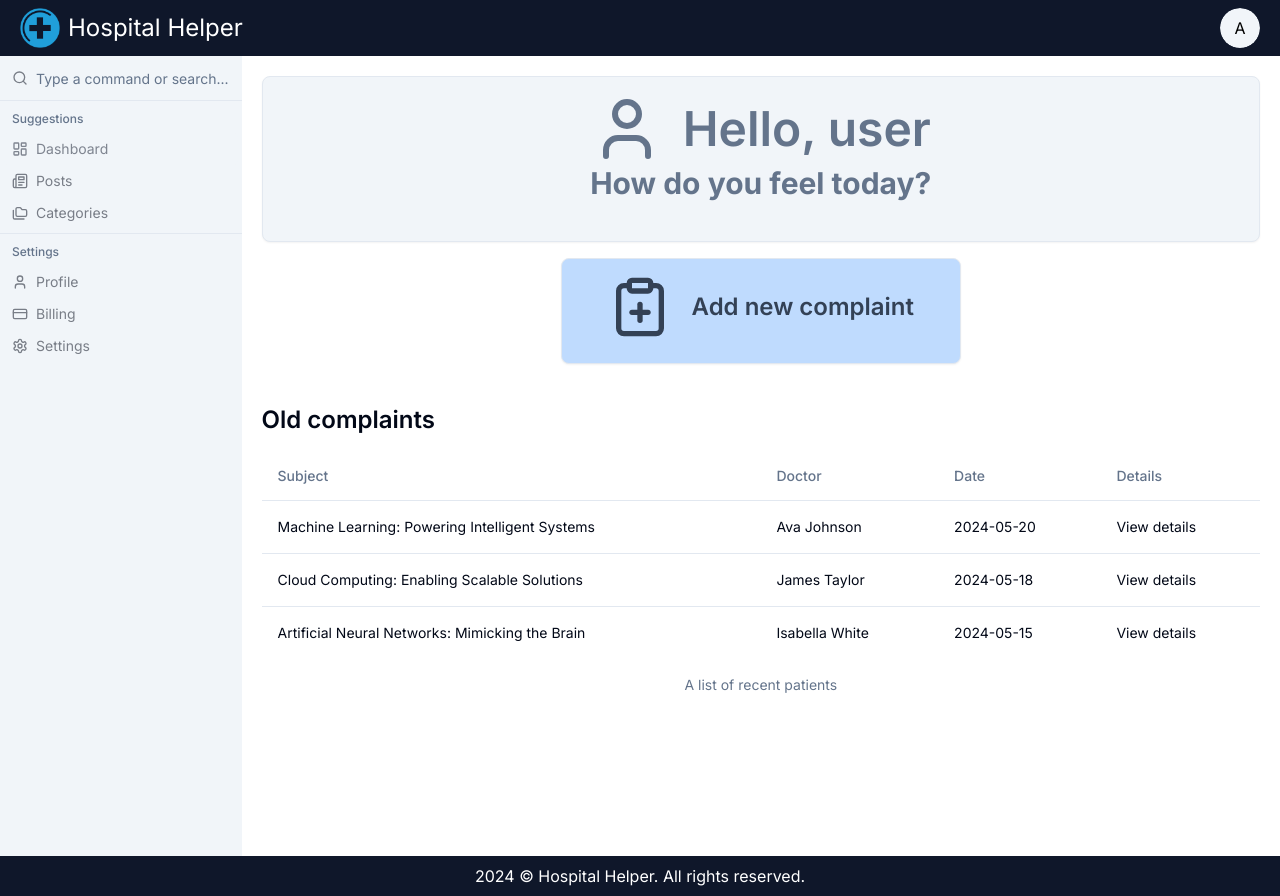
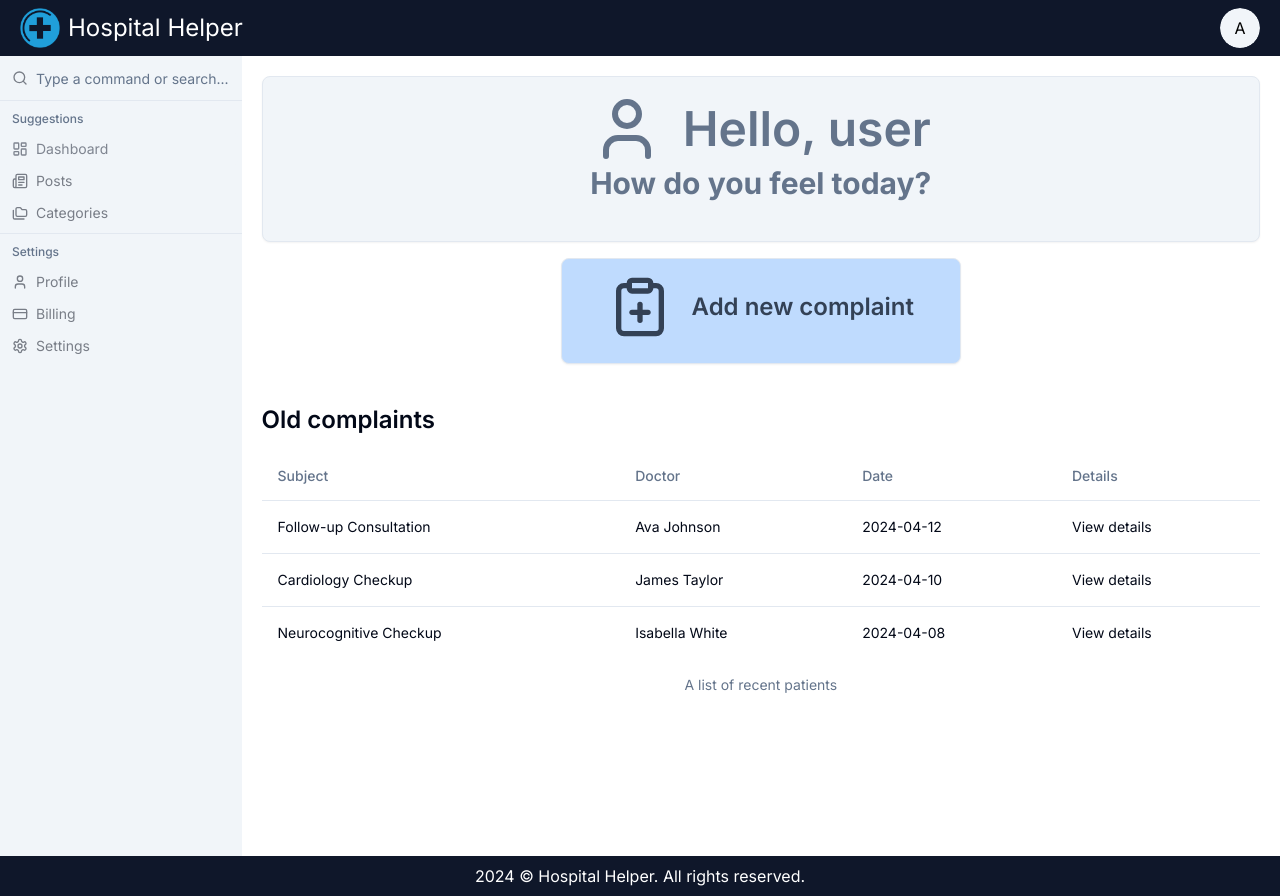
Before and after one commit to daryabagmet/admin-panel-info, a Next.js app: page / in a window 1280 px wide. Built offline with nearby package versions, Linux system fonts and the light colour scheme.

Commit message:
Update complaints.ts

```diff
--- a/data/complaints.ts
+++ b/data/complaints.ts
@@ -6,228 +6,228 @@ const complaints: Complaint[] = [
     subject: 'High blood pressure',
     body: 'Headache, high blood pressure',
     doctor: 'John Doe',
-    date: '2024-05-01',
+    date: '2024-03-21',
     results: [
       {
         id: '1',
         title: 'Blood test',
         result: 'C-protein level',
         doctor: 'Jane Benett',
-        date: '2024-05-01',
+        date: '2024-03-21',
       },
       {
         id: '2',
         title: 'Blood test',
-        result: 'Sugar level',
+        result: 'High glucose level',
         doctor: 'Alex Jown',
-        date: '2024-05-01',
+        date: '2024-03-21',
       },
     ],
   },
   {
     id: '2',
-    subject: 'Quantum Computing: A New Era of Computing',
-    body: 'Quantum computing holds the potential to solve problems...',
+    subject: 'General Checkup',
+    body: 'Routine health checkup for overall well-being',
     doctor: 'Emily Smith',
-    date: '2024-04-28',
+    date: '2024-03-23',
     results: [
       {
         id: '1',
         title: 'Blood test',
         result: 'OK',
         doctor: 'Mark Jason',
-        date: '2024-04-28',
+        date: '2024-03-23',
       },
       {
         id: '2',
         title: 'Blood test',
         result: 'OK',
         doctor: 'Sarah Neil',
-        date: '2024-04-28',
+        date: '2024-03-23',
       },
     ],
   },
   {
     id: '3',
-    subject: 'Blockchain: Transforming Industries',
-    body: 'Blockchain technology is disrupting traditional industries...',
+    subject: 'Cholesterol Level Check',
+    body: 'Check cholesterol levels as part of regular heart health monitoring',
     doctor: 'David Johnson',
-    date: '2024-05-03',
+    date: '2024-03-26',
     results: [
       {
         id: '1',
         title: 'Blood test',
         result: 'High cholesterine level',
         doctor: 'Lucy',
-        date: '2024-05-03',
+        date: '2024-03-26',
       },
       {
         id: '2',
         title: 'Blood test',
         result: 'OK',
         doctor: 'Michael',
-        date: '2024-05-03',
+        date: '2024-03-26',
       },
     ],
   },
   {
     id: '4',
-    subject: 'The Future of Augmented Reality',
-    body: 'Augmented Reality (AR) is changing the way we interact...',
+    subject: 'Follow-up Visit',
+    body: 'AR applications and therapy progress check',
     doctor: 'Sophia Williams',
-    date: '2024-05-05',
+    date: '2024-03-28',
     results: [
       {
         id: '1',
         title: 'Blood test',
         result: 'AR applications are amazing!',
         doctor: 'Grace',
-        date: '2024-05-05',
+        date: '2024-03-28',
       },
       {
         id: '2',
         title: 'Blood test',
         result: "Can't wait to see AR integrated into everyday life.",
         doctor: 'Jack',
-        date: '2024-05-05',
+        date: '2024-03-28',
       },
     ],
   },
   {
     id: '5',
-    subject: 'The Internet of Things (IoT): Connecting Everything',
-    body: 'The Internet of Things (IoT) is creating interconnected...',
+    subject: 'Diabetes Screening',
+    body: 'Screening for diabetes through blood tests',
     doctor: 'Andrew Brown',
-    date: '2024-05-08',
+    date: '2024-03-30',
     results: [
       {
         id: '1',
         title: 'Blood test',
-        result: 'IoT has huge potential for smart homes.',
+        result: 'Diabetes screening result: normal',
         doctor: 'Olivia',
-        date: '2024-05-08',
+        date: '2024-03-30',
       },
       {
         id: '2',
         title: 'Blood test',
-        result: 'Security concerns need to be addressed.',
+        result: 'Ensure regular monitoring',
         doctor: 'William',
-        date: '2024-05-08',
+        date: '2024-03-30',
       },
     ],
   },
   {
     id: '6',
-    subject: '5G Technology: The Next Generation of Connectivity',
-    body: '5G technology promises faster speeds and lower latency...',
+    subject: 'Annual Physical Exam',
+    body: 'Full-body health checkup and assessments',
     doctor: 'Emma Davis',
-    date: '2024-05-10',
+    date: '2024-04-02',
     results: [
       {
         id: '1',
         title: 'Blood test',
         result: 'Excited for the possibilities with 5G.',
         doctor: 'Sophie',
-        date: '2024-05-10',
+        date: '2024-04-02',
       },
       {
         id: '2',
         title: 'Blood test',
         result: 'Hope it improves rural connectivity too.',
         doctor: 'Ethan',
-        date: '2024-05-10',
+        date: '2024-04-02',
       },
     ],
   },
   {
     id: '7',
-    subject: 'Cybersecurity in the Digital Age',
-    body: 'As technology advances, cybersecurity becomes...',
+    subject: 'Routine Health Checkup',
+    body: 'General checkup for health status and medical advice',
     doctor: 'Michael Johnson',
-    date: '2024-05-12',
+    date: '2024-04-05',
     results: [
       {
         id: '1',
         title: 'Blood test',
         result: 'Cybersecurity is crucial for protecting data.',
         doctor: 'Ava',
-        date: '2024-05-12',
+        date: '2024-04-05',
       },
       {
         id: '2',
         title: 'Blood test',
         result: 'Continuous monitoring is key.',
         doctor: 'Noah',
-        date: '2024-05-12',
+        date: '2024-04-05',
       },
     ],
   },
   {
     id: '8',
-    subject: 'Artificial Neural Networks: Mimicking the Brain',
-    body: 'Artificial Neural Networks (ANNs) are inspired by the...',
+    subject: 'Neurocognitive Checkup',
+    body: 'Checkup for cognitive function and brain health',
     doctor: 'Isabella White',
-    date: '2024-05-15',
+    date: '2024-04-08',
     results: [
       {
         id: '1',
         title: 'Blood test',
         result: 'ANNs have applications in various fields.',
         doctor: 'Liam',
-        date: '2024-05-15',
+        date: '2024-04-08',
       },
       {
         id: '2',
         title: 'Blood test',
         result: 'Training them requires a lot of data.',
         doctor: 'Mia',
-        date: '2024-05-15',
+        date: '2024-04-08',
       },
     ],
   },
   {
     id: '9',
-    subject: 'Cloud Computing: Enabling Scalable Solutions',
-    body: 'Cloud computing provides on-demand access to computing...',
+    subject: 'Cardiology Checkup',
+    body: 'Routine heart health check with tests',
     doctor: 'James Taylor',
-    date: '2024-05-18',
+    date: '2024-04-10',
     results: [
       {
         id: '1',
         title: 'Blood test',
         result: 'Cloud computing has transformed IT.',
         doctor: 'Harper',
-        date: '2024-05-18',
+        date: '2024-04-10',
       },
       {
         id: '2',
         title: 'Blood test',
         result: 'Concerned about data privacy in the cloud.',
         doctor: 'Logan',
-        date: '2024-05-18',
+        date: '2024-04-10',
       },
     ],
   },
   {
     id: '10',
-    subject: 'Machine Learning: Powering Intelligent Systems',
-    body: 'Machine Learning (ML) algorithms enable computers...',
+    subject: 'Follow-up Consultation',
+    body: 'Consultation for ongoing treatment and progress review',
     doctor: 'Ava Johnson',
-    date: '2024-05-20',
+    date: '2024-04-12',
     results: [
       {
         id: '1',
         title: 'Blood test',
         result: 'ML is reshaping industries.',
         doctor: 'Emma',
-        date: '2024-05-20',
+        date: '2024-04-12',
       },
       {
         id: '2',
         title: 'Blood test',
         result: "I'm interested in reinforcement learning.",
         doctor: 'Daniel',
-        date: '2024-05-20',
+        date: '2024-04-12',
       },
     ],
   },
```
